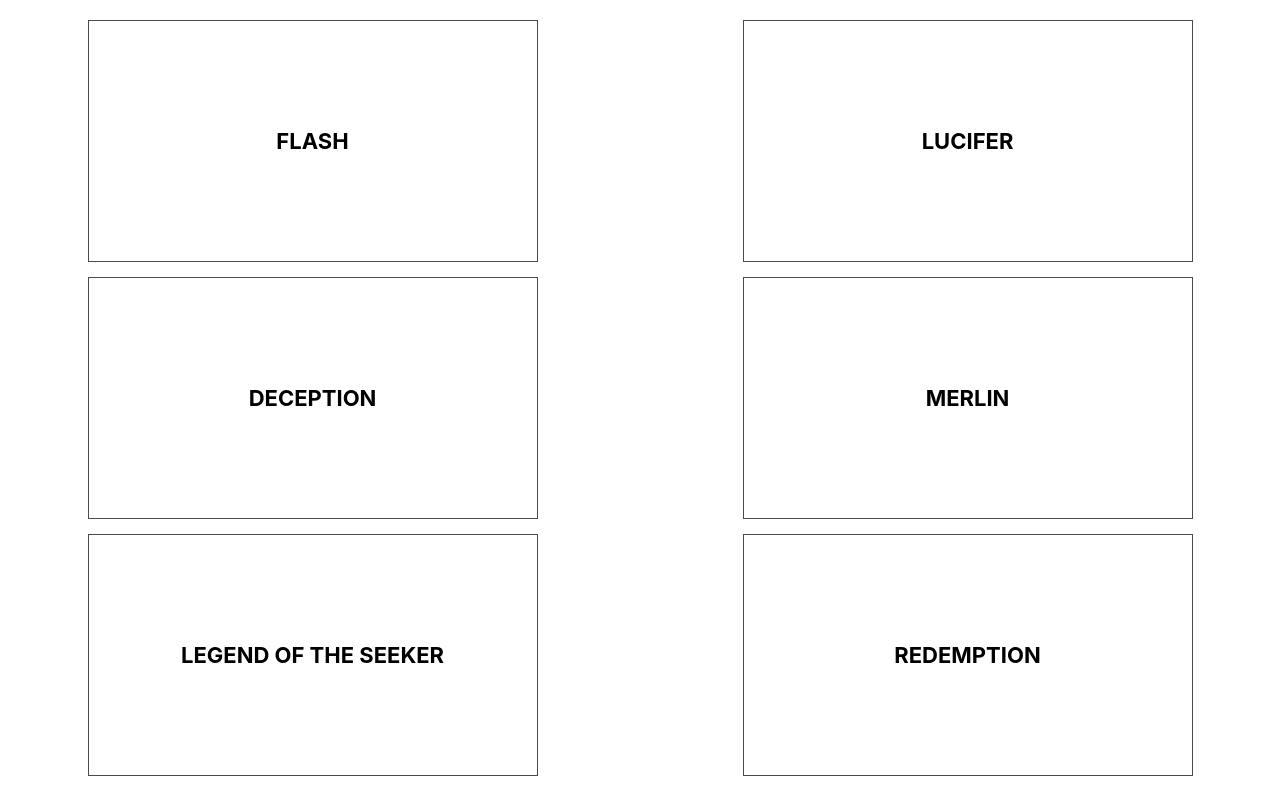
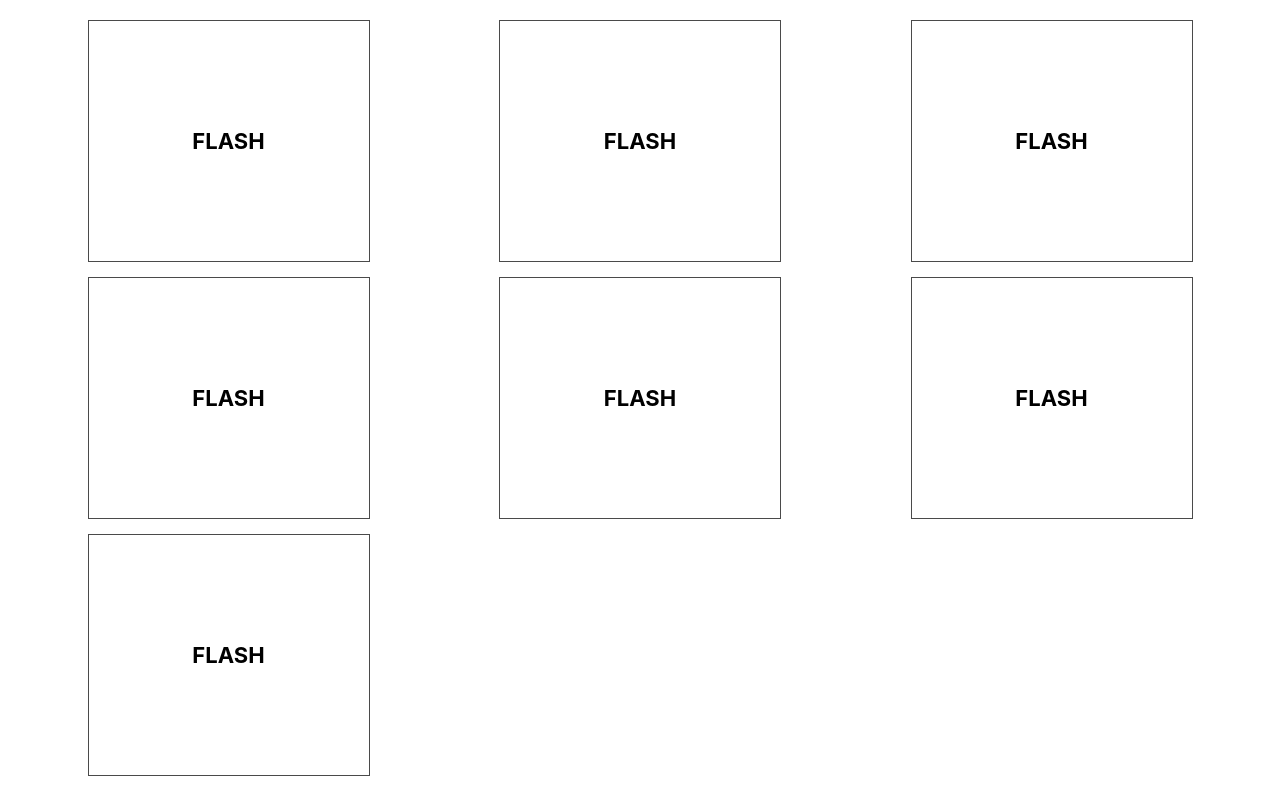
Before and after one commit to UcheSylvester/Movie-app, a React (Create React App) app: page / in a window 1280 px wide. Built offline with nearby package versions, Linux system fonts and the light colour scheme.

Commit message:
organized component structure

```diff
--- /dev/null
+++ b/src/components/movie/movie.component.jsx
@@ -0,0 +1,13 @@
+import React from "react";
+
+import "./movie.styles.scss";
+
+const Movie = () => (
+  <div className="movie">
+    <div className="content">
+      <h1 className="title">FLASH</h1>
+    </div>
+  </div>
+);
+
+export default Movie;
--- /dev/null
+++ b/src/components/movie/movie.styles.scss
@@ -0,0 +1,24 @@
+.movie {
+  width: 25%;
+  height: 240px;
+  border: 1px solid #4a4a4a;
+  display: flex;
+  align-items: center;
+  justify-content: center;
+  margin: 0 7.5px 15px;
+}
+
+.content {
+  height: 90px;
+  padding: 0 25px;
+  display: flex;
+  flex-direction: column;
+  justify-content: center;
+  align-items: center;
+
+  .title {
+    font-weight: bold;
+    font-size: 22px;
+    text-align: center;
+  }
+}
--- /dev/null
+++ b/src/components/movies-directory/movies-directory.component.jsx
@@ -0,0 +1,19 @@
+import React from "react";
+
+import Movie from "../movie/movie.component";
+
+import "./movies-directory.styles.scss";
+
+const MoviesDirectory = () => (
+  <div className="movies-directory">
+    <Movie />
+    <Movie />
+    <Movie />
+    <Movie />
+    <Movie />
+    <Movie />
+    <Movie />
+  </div>
+);
+
+export default MoviesDirectory;
--- /dev/null
+++ b/src/components/movies-directory/movies-directory.styles.scss
@@ -0,0 +1,6 @@
+.movies-directory {
+  width: 100%;
+  display: flex;
+  flex-wrap: wrap;
+  justify-content: space-between;
+}
--- a/src/pages/homepage/homepage.component.jsx
+++ b/src/pages/homepage/homepage.component.jsx
@@ -1,46 +1,12 @@
 import React from "react";
+
+import MoviesDirectory from "../../components/movies-directory/movies-directory.component";
 
 import "./homepage.styles.scss";
 
 const HomePage = () => (
   <div className="homepage">
-    <div className="movies-directory">
-      <div className="movie">
-        <div className="content">
-          <h1 className="title">FLASH</h1>
-        </div>
-      </div>
-
-      <div className="movie">
-        <div className="content">
-          <h1 className="title"> LUCIFER</h1>
-        </div>
-      </div>
-
-      <div className="movie">
-        <div className="content">
-          <h1 className="title">DECEPTION</h1>
-        </div>
-      </div>
-
-      <div className="movie">
-        <div className="content">
-          <h1 className="title">MERLIN</h1>
-        </div>
-      </div>
-
-      <div className="movie">
-        <div className="content">
-          <h1 className="title">LEGEND OF THE SEEKER</h1>
-        </div>
-      </div>
-
-      <div className="movie">
-        <div className="content">
-          <h1 className="title">REDEMPTION</h1>
-        </div>
-      </div>
-    </div>
+    <MoviesDirectory />
   </div>
 );
 
--- a/src/pages/homepage/homepage.styles.scss
+++ b/src/pages/homepage/homepage.styles.scss
@@ -3,36 +3,4 @@
   flex-direction: column;
   align-items: center;
   padding: 20px 80px;
-
-  .movies-directory {
-    width: 100%;
-    display: flex;
-    flex-wrap: wrap;
-    justify-content: space-between;
-  }
-
-  .movie {
-    width: 40%;
-    height: 240px;
-    border: 1px solid #4a4a4a;
-    display: flex;
-    align-items: center;
-    justify-content: center;
-    margin: 0 7.5px 15px;
-  }
-
-  .content {
-    height: 90px;
-    padding: 0 25px;
-    display: flex;
-    flex-direction: column;
-    justify-content: center;
-    align-items: center;
-
-    .title {
-      font-weight: bold;
-      font-size: 22px;
-      text-align: center;
-    }
-  }
 }
```
